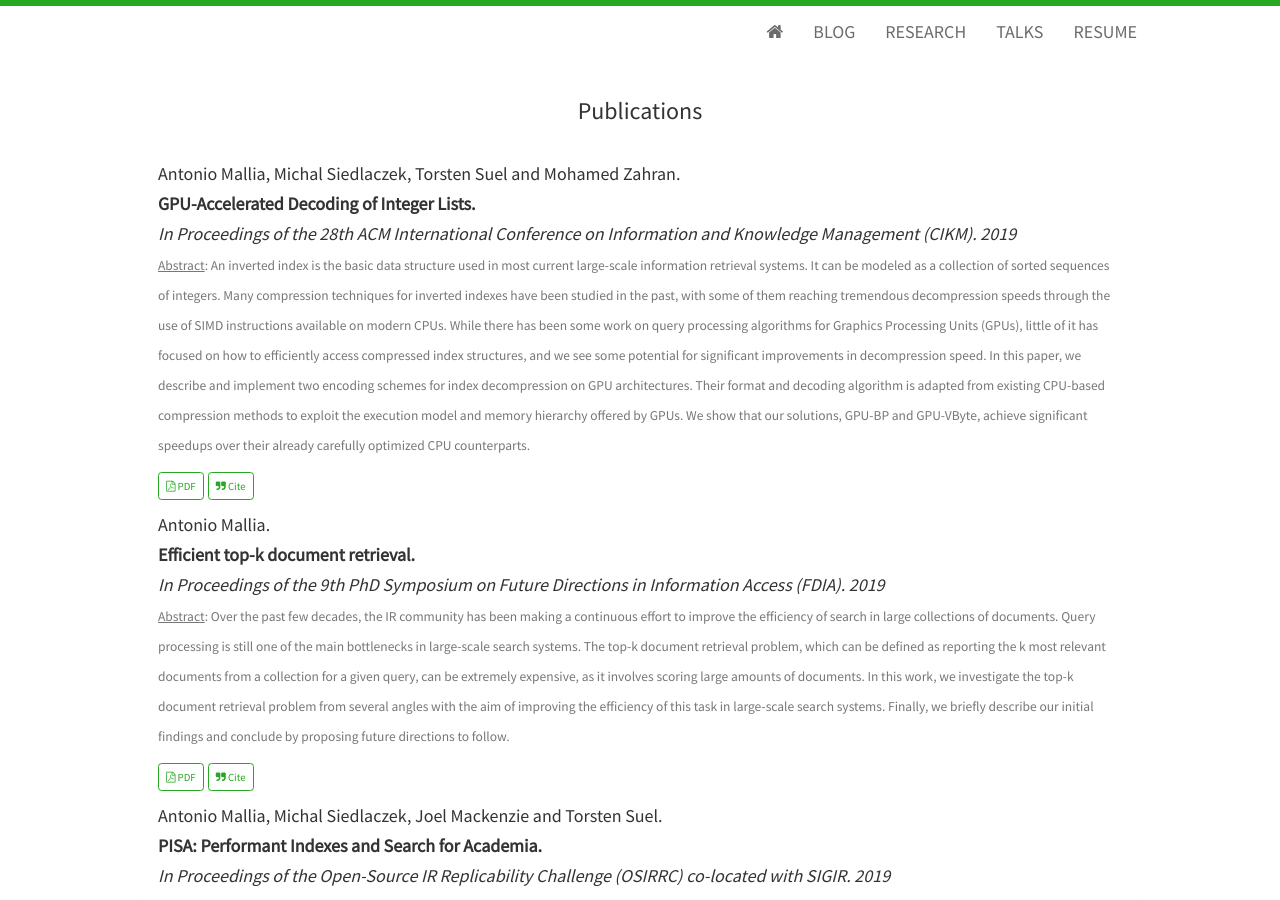
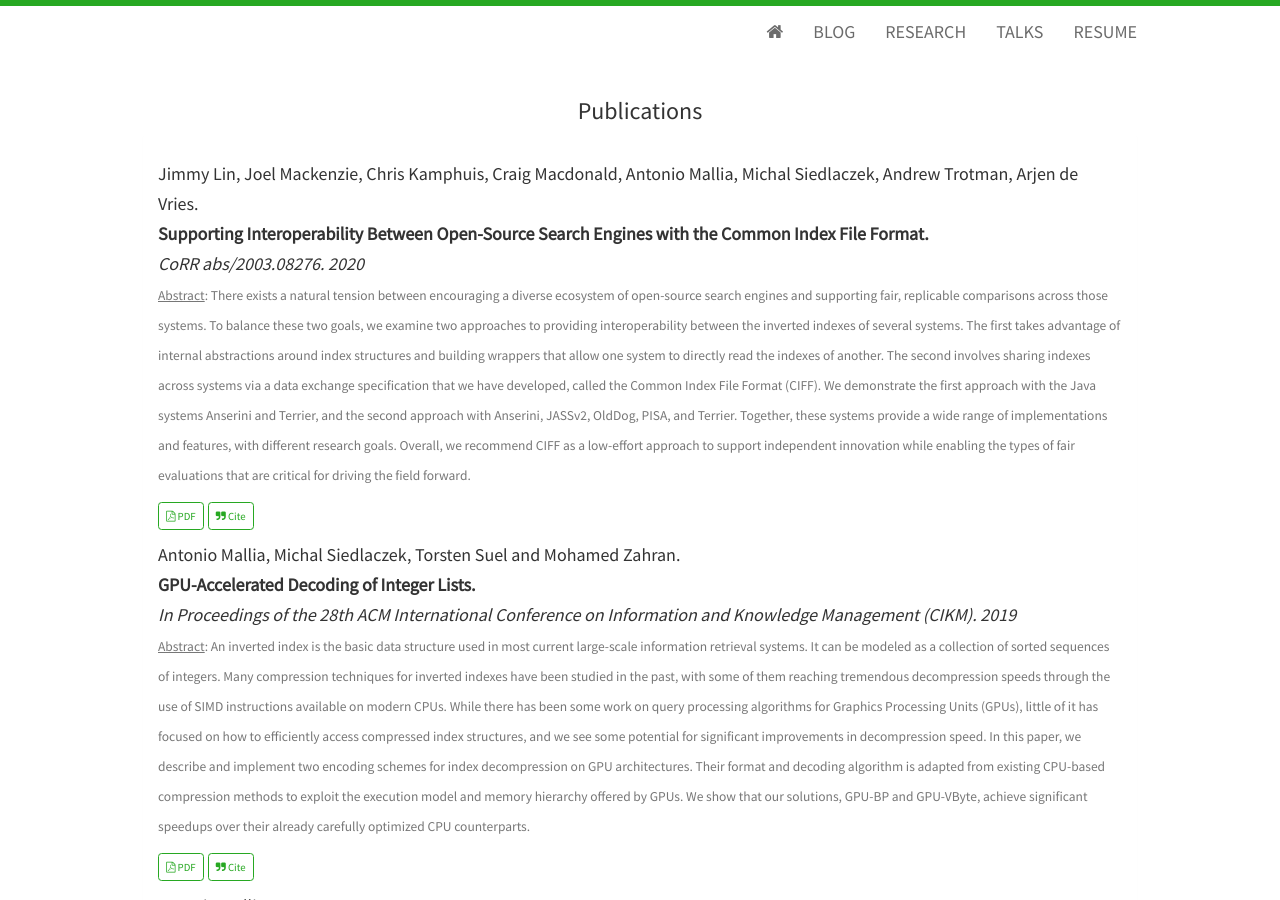
Before and after one commit to amallia/amallia.github.io, a Jekyll site: the page built from research.html, in a window 1280 px wide and 900 px high. Built offline with Jekyll 4.4.1, drawn with Linux system fonts in a browser that asks for light colours; nearby versions of some CDN libraries.

Commit message:
Added CIFF

```diff
--- a/research.html
+++ b/research.html
@@ -7,6 +7,15 @@ title: Antonio Mallia's Blog
   <div class="panel panel-default">
     <div class="panel-body">
 	<h5>
+            <span class="paper-authors">Jimmy Lin, Joel Mackenzie, Chris Kamphuis, Craig Macdonald, Antonio Mallia, Michal Siedlaczek, Andrew Trotman, Arjen de Vries.</span>
+            <span class="paper-title">Supporting Interoperability Between Open-Source Search Engines with the Common Index File Format.</span>
+            <span class="paper-publisher">CoRR abs/2003.08276. 2020</span>
+            <p> <small><u>Abstract</u>:
+        There exists a natural tension between encouraging a diverse ecosystem of open-source search engines and supporting fair, replicable comparisons across those systems. To balance these two goals, we examine two approaches to providing interoperability between the inverted indexes of several systems. The first takes advantage of internal abstractions around index structures and building wrappers that allow one system to directly read the indexes of another. The second involves sharing indexes across systems via a data exchange specification that we have developed, called the Common Index File Format (CIFF). We demonstrate the first approach with the Java systems Anserini and Terrier, and the second approach with Anserini, JASSv2, OldDog, PISA, and Terrier. Together, these systems provide a wide range of implementations and features, with different research goals. Overall, we recommend CIFF as a low-effort approach to support independent innovation while enabling the types of fair evaluations that are critical for driving the field forward.</small></p>
+            <a class="btn btn-outline-primary btn-sm" href="https://arxiv.org/pdf/2003.08276.pdf" target="_blank" rel="noopener"><i class="fa fa-file-pdf-o" aria-hidden="true"></i> PDF</a>
+            <a class="btn btn-outline-primary btn-sm js-cite-modal" data-filename="/uploads/CIFF20.bib"><i class="fa fa-quote-right"></i> Cite</a>
+    </h5>
+    <h5>
             <span class="paper-authors">Antonio Mallia, Michal Siedlaczek, Torsten Suel and Mohamed Zahran.</span>
             <span class="paper-title">GPU-Accelerated Decoding of Integer Lists.</span>
             <span class="paper-publisher">In Proceedings of the 28th ACM International Conference on Information and Knowledge Management (CIKM). 2019</span>
@@ -15,7 +24,7 @@ title: Antonio Mallia's Blog
 	    In this paper, we describe and implement two encoding schemes for index decompression on GPU architectures. Their format and decoding algorithm is adapted from existing CPU-based compression methods to exploit the execution model and memory hierarchy offered by GPUs. We show that our solutions, GPU-BP and GPU-VByte, achieve significant speedups over their already carefully optimized CPU counterparts.</small></p>
             <a class="btn btn-outline-primary btn-sm" href="{{ site.url }}/uploads/CIKM19.pdf" target="_blank" rel="noopener"><i class="fa fa-file-pdf-o" aria-hidden="true"></i> PDF</a>
             <a class="btn btn-outline-primary btn-sm js-cite-modal" data-filename="/uploads/CIKM19.bib"><i class="fa fa-quote-right"></i> Cite</a>
-        </h5>
+    </h5>
 	<h5>
             <span class="paper-authors">Antonio Mallia.</span>
             <span class="paper-title">Efficient top-k document retrieval.</span>
--- /dev/null
+++ b/uploads/CIFF20.bib
@@ -0,0 +1,6 @@
+@article{lin2020ciff,
+    title={Supporting Interoperability Between Open-Source Search Engines with the Common Index File Format},
+    author={Jimmy Lin and Joel Mackenzie and Chris Kamphuis and Craig Macdonald and Antonio Mallia and Michał Siedlaczek and Andrew Trotman and Arjen de Vries},
+    journal={arXiv preprint arXiv:2003.08276},
+    year={2020}
+}
```
